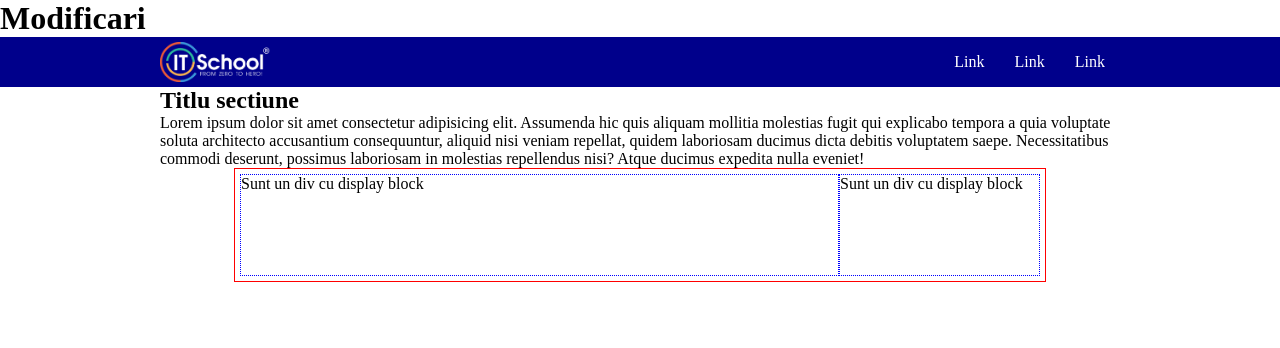
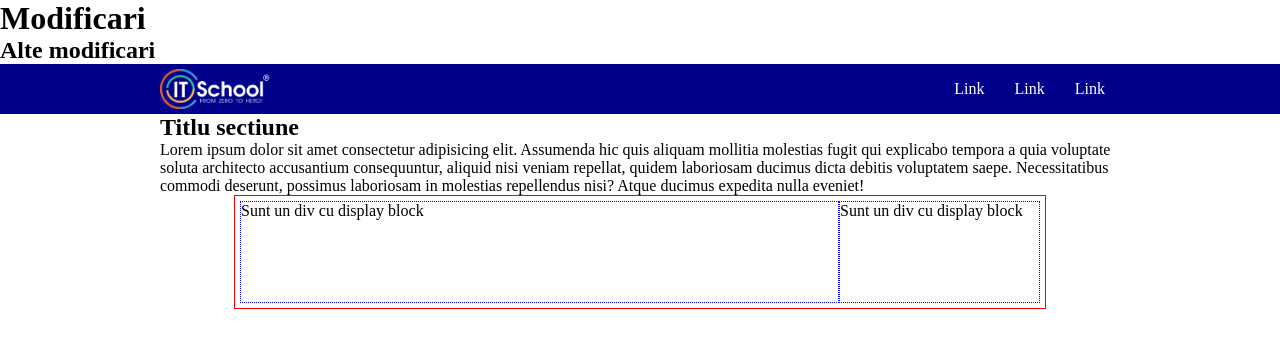
Before and after one commit to silviu074/curs-git-2, a plain HTML site: page index.html in a window 1280 px wide. Drawn offline with Linux system fonts and the light colour scheme.

Commit message:
more changes to index file

```diff
--- a/index.html
+++ b/index.html
@@ -10,6 +10,7 @@
   <body>
 
     <h1>Modificari</h1>
+    <h2>Alte modificari</h2>
     <div class="header">
       <div class="container">
         <div class="logo">
```
